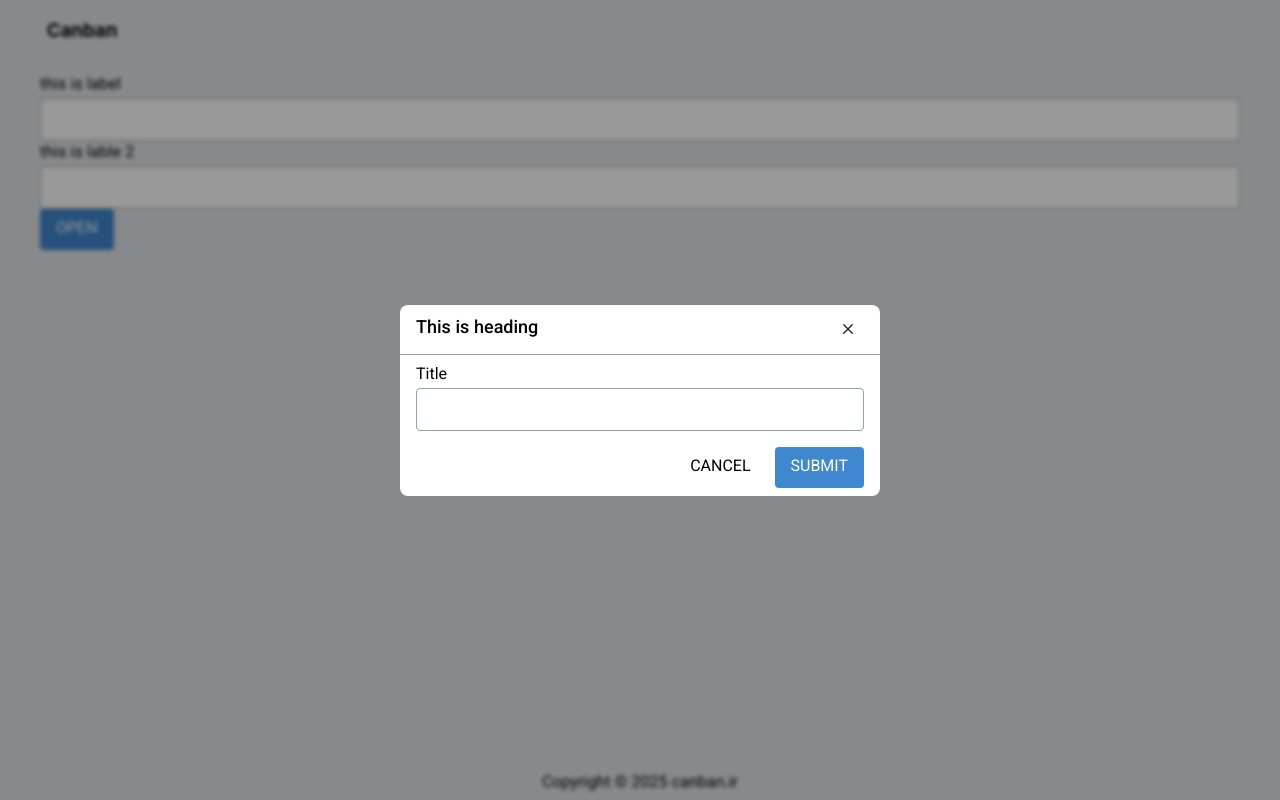
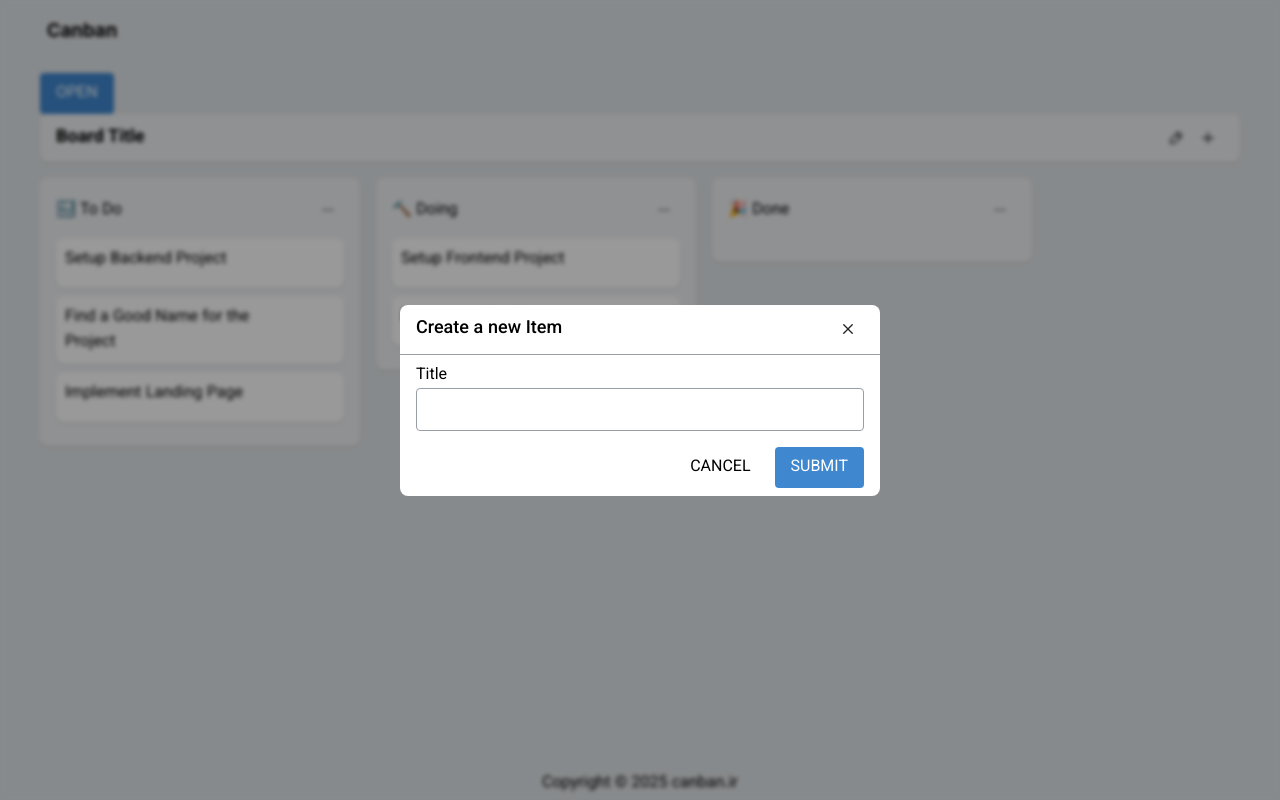
Before and after one commit to FatemehAsi/canban, a React (Vite) app: page /board/1 in a window 1280 px wide. Both pictures are taken after a click on the button "OPEN". Built offline with nearby package versions, Linux system fonts and the light colour scheme.

Commit message:
[ADD] form logic

```diff
--- a/src/components/CreateListItemModal/CreateListItemModal.tsx
+++ b/src/components/CreateListItemModal/CreateListItemModal.tsx
@@ -1,4 +1,4 @@
-import { type ComponentProps, type ReactNode } from "react";
+import { useRef, use, type ComponentProps, type FormEvent, type ReactNode } from "react";
 
 import clsx from "clsx";
 
@@ -7,8 +7,12 @@ import styles from "../CreateListItemModal/CreateListItemModal.module.css";
 import Modal from "../Modal/Modal";
 import TextInput from "../TextInput/TextInput";
 import Button from "../Button/Button";
+import { BoardContext } from "../../context/board-context";
+import {toast} from "react-toastify";
 
-type Props = Omit<ComponentProps<typeof Modal>, "heading" |  "children">
+type Props = Omit<ComponentProps<typeof Modal>, "heading" |  "children"> & {
+    listId: string;
+}
 
 // export default function CreateListItemModal({className, ...otherProps}: Props): ReactNode{
 //     return(
@@ -16,12 +20,40 @@ type Props = Omit<ComponentProps<typeof Modal>, "heading" |  "children">
 //     )
 // }
 
-export default function CreateListItemModal({ref, contentClassName, ...otherProps}: Props): ReactNode{
+export default function CreateListItemModal({
+     ref,
+     contentClassName,
+     listId,
+     ...otherProps
+     }: Props): ReactNode{
+        // const formRef = useRef<HTMLFormElement>(null);
+        const {create} = use(BoardContext);
+
+        const handleCancelButtonClick = (): void => {
+            ref.current?.close();
+        }
+
+        const handleFormSubmit = (e: FormEvent<HTMLFormElement>): void => {
+            e.preventDefault();
+
+            const formData = new FormData(e.currentTarget);
+            const id = globalThis.crypto.randomUUID();
+            const title = formData.get("title") as string;
+
+            create(listId, {id, title});
+            toast.success("Item created successfully!");
+
+            e.currentTarget.reset();
+            ref.current?.close();
+
+            // console.log(formRef.current?.value);
+        }
+
     return <Modal ref={ref} className={clsx(styles["create-list-item-modal"], contentClassName)} heading="Create a new Item" {...otherProps}>
-        <form>
-            <TextInput lable="Title" />
+        <form onSubmit={handleFormSubmit}>
+            <TextInput lable="Title" type="text" name="title"/>
             <div className={styles.actions}>
-                <Button type="button">Cancel</Button>
+                <Button type="reset" onClick={handleCancelButtonClick}>Cancel</Button>
                 <Button color="primary">Submit</Button>
             </div>
 
--- a/src/context/board-context.ts
+++ b/src/context/board-context.ts
@@ -1,10 +1,11 @@
 import { createContext } from "react";
 
 import type { ListType } from "../types/list";
+import type { ListItemType } from "../types/list-item";
 
 type ContextValue = {
     lists: ListType[];
-    create: () => void;
+    create: (listID: string, item: ListItemType) => void;
     move: (fromListId: string, listId: string, toListId: string) => void;
     remove: (listId: string, itemId: string) => void;
 };
--- a/src/pages/BoardPage/BoardPage.tsx
+++ b/src/pages/BoardPage/BoardPage.tsx
@@ -4,14 +4,14 @@ import styles from "./BoardPage.module.css";
 // import { useParams } from "react-router";
 // import IconButton from "../../components/IconButton/IconButton";
 // import MingcuteEdit2Line from "../../icons/MingcuteEdit2Line";
-// import Board from "../../components/Board/Board";
+import Board from "../../components/Board/Board";
 // import CounterProvider from "../../providers/CounterProvider";
 import BoardProvider from "../../providers/BoardProvider";
 import ActiveItemProvider from "../../providers/ActiveItemProvider";
 // import Modal from "../../components/Modal/Modal";
 import CreateListItemModal from "../../components/CreateListItemModal/CreateListItemModal";
 import Button from "../../components/Button/Button";
-import TextInput from "../../components/TextInput/TextInput";
+// import TextInput from "../../components/TextInput/TextInput";
 
 export default function BoardPage(): ReactNode{
     // const {id} = useParams();
@@ -29,14 +29,14 @@ export default function BoardPage(): ReactNode{
                 <ActiveItemProvider>
 
                    <div className={styles["board-page"]}>
-                    <TextInput lable="this is label" />
-                    <TextInput lable="this is lable 2" />
+                    {/* <TextInput lable="this is label" />
+                    <TextInput lable="this is lable 2" /> */}
 
                     <Button color="primary" onClick={handleOpenButtonClick}>Open</Button>
 
-                    <CreateListItemModal ref={ref} heading="This is heading" />
+                    <CreateListItemModal ref={ref} listId="1" />
 
-                        {/* <Board /> */}
+                        <Board />
                    </div>
 
                 </ActiveItemProvider>
--- a/src/providers/BoardProvider.tsx
+++ b/src/providers/BoardProvider.tsx
@@ -3,6 +3,7 @@ import { BoardContext } from "../context/board-context";
 import type { ListType } from "../types/list";
 import { listsData } from "../data/lists-data";
 import { listsReducer } from "../reducers/lists-reducer";
+import type { ListItemType } from "../types/list-item";
 
 type Props = PropsWithChildren;
 
@@ -30,8 +31,8 @@ export default function BoardProvider({children}: Props): ReactNode {
     }, [lists]);
 
 
-    const create = (): void => {
-        dispatch({type: "created"});
+    const create = (listId: string, item: ListItemType): void => {
+        dispatch({type: "created", listId, item});
     }
 
     const move = (fromListId: string, itemId: string, toListId: string): void => {
--- a/src/reducers/lists-reducer.ts
+++ b/src/reducers/lists-reducer.ts
@@ -1,8 +1,11 @@
 import type { ListType } from "../types/list";
+import type { ListItemType } from "../types/list-item";
 
 type Action =
 | {
     type: "created";
+    listId: string;
+    item: ListItemType;
 }
 
 | {
@@ -23,12 +26,29 @@ export function listsReducer(state: ListType[], action: Action): ListType[] {
 
         case "created":
         {
-            const clone = [...state];
+            // const clone = [...state];
 
-            const id = globalThis.crypto.randomUUID();
-            clone[0] = {...clone[0], items: [...clone[0].items, {id, title: id}]};
+            // const id = globalThis.crypto.randomUUID();
+            // clone[0] = {...clone[0], items: [...clone[0].items, {id, title: id}]};
 
             // save(clone);
+            // return clone;
+            const listIndex = state.findIndex((list) => list.id === action.listId);
+
+            if(listIndex === -1) {
+                console.log("Cannot find desired list.");
+                return state;
+            }
+
+            const clone = [...state];
+            const list = {
+                ...clone[listIndex],
+                items: [...clone[listIndex].items]
+            };
+
+            list.items.push(action.item);
+
+            clone[listIndex] = list;
             return clone;
 
         }
```
